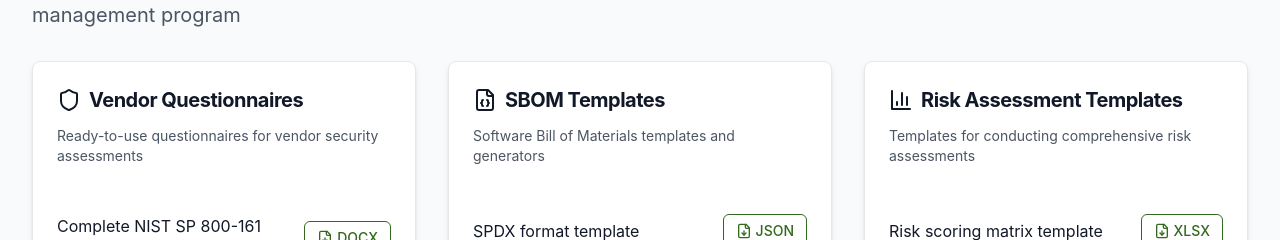
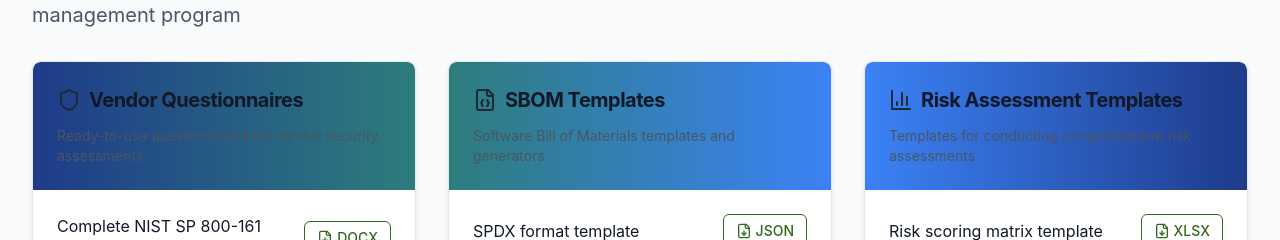
Before and after one commit to Facely1er/vendorsoluce.com, a React (Vite) app: page /templates in a window 1280 px wide. Shown: the part 175-415 px from the top of the page. Built offline with nearby package versions, Linux system fonts and the light colour scheme; no server answers; a web font is replaced by a local one.

Commit message:
Fix text colors for template headers in light and dark modes

```diff
--- a/src/pages/Templates.tsx
+++ b/src/pages/Templates.tsx
@@ -30,12 +30,12 @@ const Templates: React.FC = () => {
 
       <div className="grid grid-cols-1 md:grid-cols-3 gap-8 mb-12">
         <Card className="flex flex-col h-full">
-          <div className="p-6 bg-gradient-to-r from-vendortal-navy to-supply-chain-teal text-gray-900 rounded-t-lg">
+          <div className="p-6 bg-gradient-to-r from-vendorsoluce-navy to-vendorsoluce-teal rounded-t-lg">
             <div className="flex items-center mb-3">
               <Shield className="h-6 w-6 mr-2" />
-              <h2 className="text-xl font-bold">{t('resources.templates.categories.vendorQuestionnaires.title')}</h2>
+              <h2 className="text-xl font-bold text-gray-900 dark:text-white">{t('resources.templates.categories.vendorQuestionnaires.title')}</h2>
             </div>
-            <p className="text-sm text-gray-600">
+            <p className="text-sm text-gray-600 dark:text-white">
               {t('resources.templates.categories.vendorQuestionnaires.description')}
             </p>
           </div>
@@ -94,12 +94,12 @@ const Templates: React.FC = () => {
         </Card>
 
         <Card className="flex flex-col h-full">
-          <div className="p-6 bg-gradient-to-r from-supply-chain-teal to-trust-blue text-gray-900 rounded-t-lg">
+          <div className="p-6 bg-gradient-to-r from-vendorsoluce-teal to-vendorsoluce-blue rounded-t-lg">
             <div className="flex items-center mb-3">
               <FileJson className="h-6 w-6 mr-2" />
-              <h2 className="text-xl font-bold">{t('resources.templates.categories.sbomTemplates.title')}</h2>
+              <h2 className="text-xl font-bold text-gray-900 dark:text-white">{t('resources.templates.categories.sbomTemplates.title')}</h2>
             </div>
-            <p className="text-sm text-gray-600">
+            <p className="text-sm text-gray-600 dark:text-white">
               {t('resources.templates.categories.sbomTemplates.description')}
             </p>
           </div>
@@ -158,12 +158,12 @@ const Templates: React.FC = () => {
         </Card>
 
         <Card className="flex flex-col h-full">
-          <div className="p-6 bg-gradient-to-r from-trust-blue to-vendortal-navy text-gray-900 rounded-t-lg">
+          <div className="p-6 bg-gradient-to-r from-vendorsoluce-blue to-vendorsoluce-navy rounded-t-lg">
             <div className="flex items-center mb-3">
               <BarChart3 className="h-6 w-6 mr-2" />
-              <h2 className="text-xl font-bold">{t('resources.templates.categories.riskAssessment.title')}</h2>
+              <h2 className="text-xl font-bold text-gray-900 dark:text-white">{t('resources.templates.categories.riskAssessment.title')}</h2>
             </div>
-            <p className="text-sm text-gray-600">
+            <p className="text-sm text-gray-600 dark:text-white">
               {t('resources.templates.categories.riskAssessment.description')}
             </p>
           </div>
```
